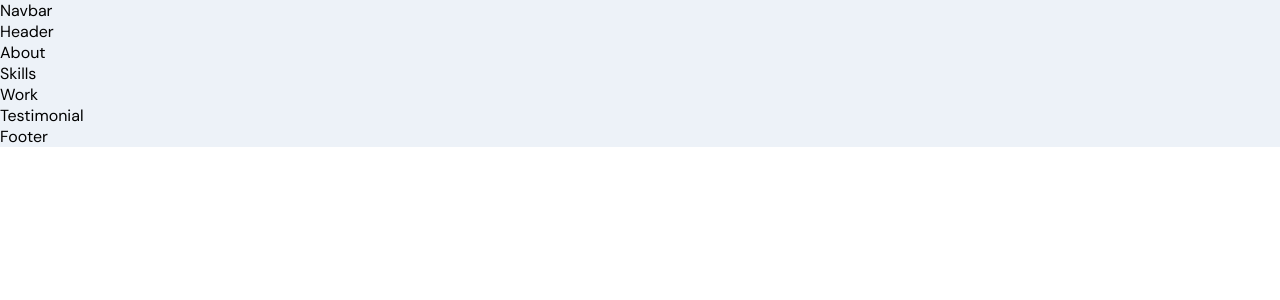
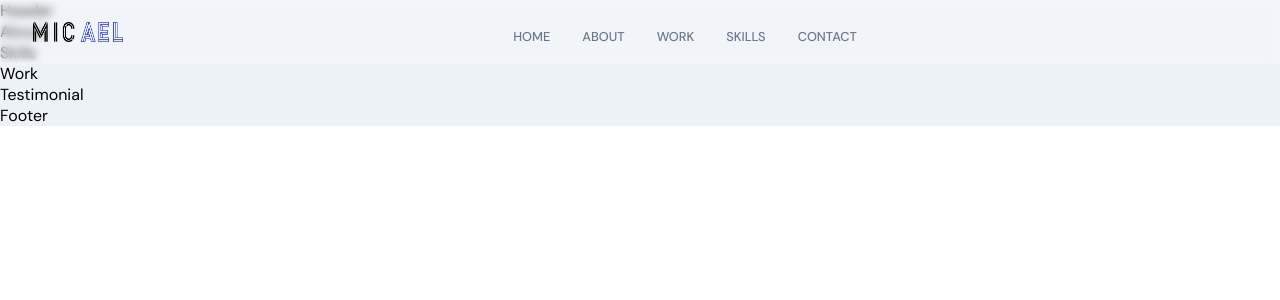
Before and after one commit to rbabaci1/My-Portfolio, a React (Vite) app in the folder portfolio/: page / in a window 1280 px wide. Shown: the top 300 px of the page. Built offline with nearby package versions, Linux system fonts and the light colour scheme.

Commit message:
implement the Navbar component

```diff
--- a/portfolio/src/components/Navbar/Navbar.jsx
+++ b/portfolio/src/components/Navbar/Navbar.jsx
@@ -1,7 +1,51 @@
-import React from 'react';
+import React, { useState } from 'react';
+import { HiMenuAlt4, HiX } from 'react-icons/hi';
+import { motion } from 'framer-motion';
+
+import { images } from '../../constants';
+import './Navbar.scss';
 
 const Navbar = () => {
-  return <div>Navbar</div>;
+  const [toggle, setToggle] = useState(false);
+
+  return (
+    <nav className='app__navbar'>
+      <div className='app__navbar-logo'>
+        <img src={images.logo} alt='logo' />
+      </div>
+
+      <ul className='app__navbar-links'>
+        {['home', 'about', 'work', 'skills', 'contact'].map(item => (
+          <li className='app__flex p-text' key={`link-${item}`}>
+            <div />
+            <a href={`#${item}`}>{item}</a>
+          </li>
+        ))}
+      </ul>
+
+      <div className='app__navbar-menu'>
+        <HiMenuAlt4 onClick={() => setToggle(true)} />
+
+        {toggle && (
+          <motion.div
+            whileInView={{ x: [300, 0] }}
+            transition={{ duration: 0.85, ease: 'easeOut' }}
+          >
+            <HiX onClick={() => setToggle(false)} />
+            <ul>
+              {['home', 'about', 'work', 'skills', 'contact'].map(item => (
+                <li key={item}>
+                  <a href={`#${item}`} onClick={() => setToggle(false)}>
+                    {item}
+                  </a>
+                </li>
+              ))}
+            </ul>
+          </motion.div>
+        )}
+      </div>
+    </nav>
+  );
 };
 
 export default Navbar;
--- a/portfolio/src/components/Navbar/Navbar.scss
+++ b/portfolio/src/components/Navbar/Navbar.scss
@@ -0,0 +1,171 @@
+.app__navbar {
+  width: 100%;
+  display: flex;
+  justify-content: space-between;
+  align-items: center;
+
+  padding: 1rem 2rem;
+  background: rgba(255, 255, 255, 0.25);
+  // box-shadow: 0 8px 32px 0 rgba(31, 38, 135, 0.37);
+  backdrop-filter: blur(4px);
+  -webkit-backdrop-filter: blur(4px);
+  border: 1px solid rgba(255, 255, 255, 0.18);
+  position: fixed;
+  z-index: 2;
+}
+
+.app__navbar-logo {
+  display: flex;
+  justify-content: flex-start;
+  align-items: center;
+
+  img {
+    width: 90px;
+    height: 20px;
+
+    @media screen and (min-width: 2000px) {
+      width: 180px;
+      height: 40px;
+    }
+  }
+}
+
+.app__navbar-links {
+  flex: 1;
+  display: flex;
+  justify-content: center;
+  align-items: center;
+
+  list-style: none;
+
+  li {
+    margin: 0 1rem;
+    cursor: pointer;
+
+    flex-direction: column;
+
+    div {
+      width: 5px;
+      height: 5px;
+      background: transparent;
+      border-radius: 50%;
+
+      margin-bottom: 5px;
+    }
+
+    a {
+      color: var(--gray-color);
+      text-decoration: none;
+      flex-direction: column;
+
+      text-transform: uppercase;
+      font-weight: 500;
+
+      transition: all 0.3s ease-in-out;
+
+      &:hover {
+        color: var(--secondary-color);
+      }
+    }
+
+    &:hover {
+      div {
+        background: var(--secondary-color);
+      }
+    }
+  }
+
+  @media screen and (max-width: 900px) {
+    display: none;
+  }
+}
+
+.app__navbar-menu {
+  width: 35px;
+  height: 35px;
+  border-radius: 50%;
+  position: relative;
+
+  display: flex;
+  justify-content: center;
+  align-items: center;
+  background-color: var(--secondary-color);
+
+  svg {
+    width: 70%;
+    height: 70%;
+    color: var(--white-color);
+  }
+
+  div {
+    position: fixed;
+    top: 0;
+    bottom: 0;
+    right: 0;
+    z-index: 5;
+
+    padding: 1rem;
+
+    width: 80%;
+    height: 100vh;
+
+    display: flex;
+    justify-content: flex-end;
+    align-items: flex-end;
+    flex-direction: column;
+
+    background: url('../../assets/bgWhite.png');
+    background-color: var(--white-color);
+    background-size: cover;
+    background-repeat: repeat;
+
+    /* top box shadow */
+    box-shadow: 0px 0px 20px rgba(168, 168, 168, 0.15);
+
+    svg {
+      width: 35px;
+      height: 35px;
+      color: var(--secondary-color);
+      margin: 0.5rem 1rem;
+    }
+
+    ul {
+      list-style: none;
+      margin: 0;
+      padding: 0;
+      height: 100%;
+      width: 100%;
+
+      display: flex;
+      justify-content: flex-start;
+      align-items: flex-start;
+      flex-direction: column;
+
+      li {
+        margin: 1rem;
+
+        a {
+          color: var(--gray-color);
+          text-decoration: none;
+          font-size: 1rem;
+          text-transform: uppercase;
+          font-weight: 500;
+
+          transition: all 0.3s ease-in-out;
+
+          &:hover {
+            color: var(--secondary-color);
+          }
+        }
+      }
+    }
+
+    @media screen and (min-width: 900px) {
+      display: none;
+    }
+  }
+
+  @media screen and (min-width: 900px) {
+    display: none;
+  }
+}
```
